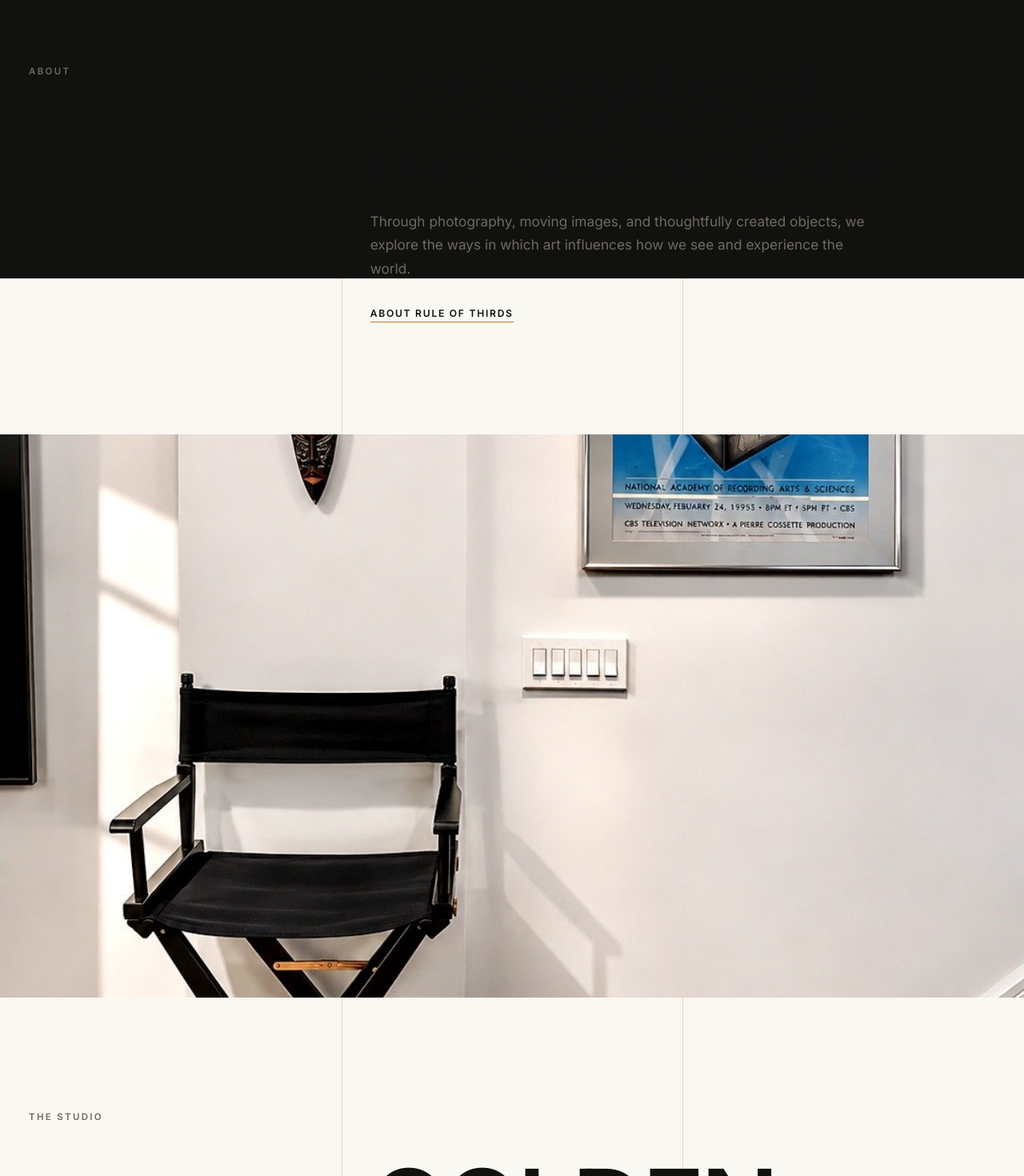
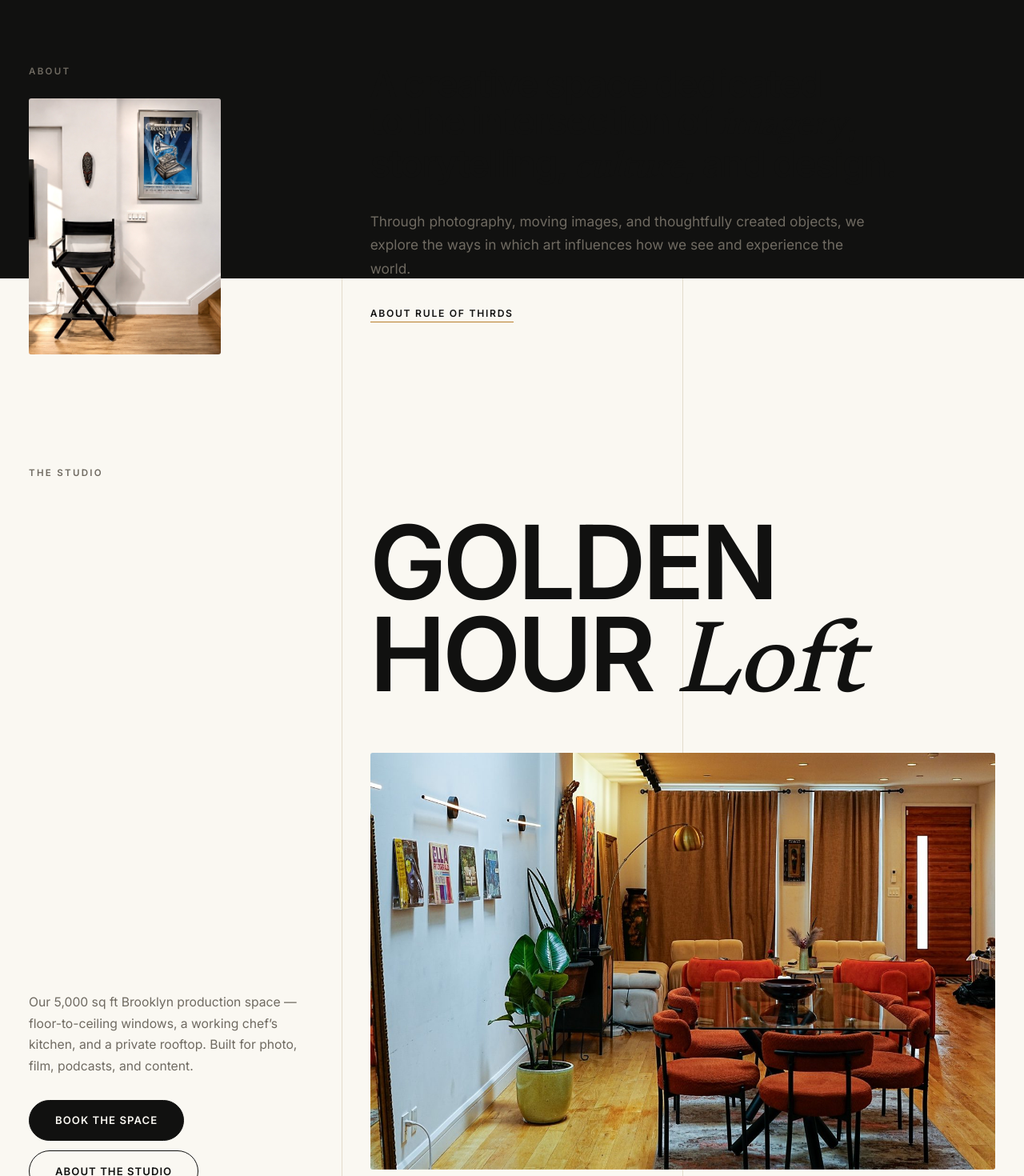
Before and after one commit to shabazz23/ruleofthirds-nyc, a Next.js app: page / in a window 1280 px wide. Shown: the part 860-2330 px from the top of the page at 80% size. Built offline with nearby package versions, Linux system fonts and the light colour scheme.

Commit message:
Homepage: small uncropped director's chair photo under the About label (replaces full-width band)
Co-Authored-By: Claude Opus 5.5 <noreply@anthropic.com>
Claude-Session: https://claude.ai/code/session_01Lmg9rFWV93h83QnchTEdNk

```diff
--- a/app/globals.css
+++ b/app/globals.css
@@ -753,17 +753,6 @@ main:focus { outline: none; }
 .t-kitchen .t-credit a { color: var(--ink); text-decoration: underline; text-underline-offset: 3px; text-decoration-color: var(--accent); }
 .t-kitchen .t-credit a:hover { color: var(--accent-text); }
 
-/* Homepage scroll-through photo: a full-width band. On wide screens the picture is taller
-   than the band, and it pans from top to bottom while the band crosses the screen. */
-.t-scroll-photo {
-  position: relative; z-index: 1; overflow: hidden; background: var(--paper-soft);
-  height: min(88vh, 900px); margin-top: clamp(5rem, 11vw, 10rem);
-}
-.t-scroll-photo img { object-fit: cover; object-position: 50% 30%; }
-@supports (animation-timeline: view()) {
-  @media (prefers-reduced-motion: no-preference) {
-    .t-scroll-photo img { animation: t-scroll-pan linear both; animation-timeline: view(); }
-  }
-}
-@keyframes t-scroll-pan { from { object-position: 50% 0%; } to { object-position: 50% 100%; } }
-@media (max-width: 760px) { .t-scroll-photo { height: auto; aspect-ratio: 3 / 4; } }
+/* Small, uncropped photo under the About label on the homepage. */
+.t-about-photo { display: block; width: min(100%, 240px); height: auto; margin-top: 1.5rem; border-radius: 3px; }
+@media (max-width: 760px) { .t-about-photo { width: min(60%, 240px); margin-bottom: 2rem; } }
--- a/app/page.js
+++ b/app/page.js
@@ -27,7 +27,17 @@ export default function Home() {
 
       {/* ABOUT */}
       <section className="t-sec" id="about">
-        <Reveal className="t-label"><p className="eyebrow">About</p></Reveal>
+        <Reveal className="t-label">
+          <p className="eyebrow">About</p>
+          <Image
+            className="t-about-photo"
+            src="/images/directors-chair.jpg"
+            alt="Director's chair beside a framed Grammy Awards poster and a carved mask in Golden Hour Loft"
+            width={1086}
+            height={1448}
+            sizes="(max-width: 760px) 60vw, 240px"
+          />
+        </Reveal>
         <Reveal className="t-statement">
           <h2>
             A creative space dedicated to the intersection of <em>imagery</em>, storytelling,{' '}
@@ -40,16 +50,6 @@ export default function Home() {
           <Link href="/about" className="t-link">About Rule of Thirds</Link>
         </Reveal>
       </section>
-
-      {/* SCROLL-THROUGH PHOTO: the frame pans down the picture as the page scrolls past it. */}
-      <div className="t-scroll-photo">
-        <Image
-          src="/images/directors-chair.jpg"
-          alt="Director's chair beside a framed Grammy Awards poster and a carved mask in Golden Hour Loft"
-          fill
-          sizes="100vw"
-        />
-      </div>
 
       {/* STUDIO */}
       <section className="t-sec" id="studio">
```
